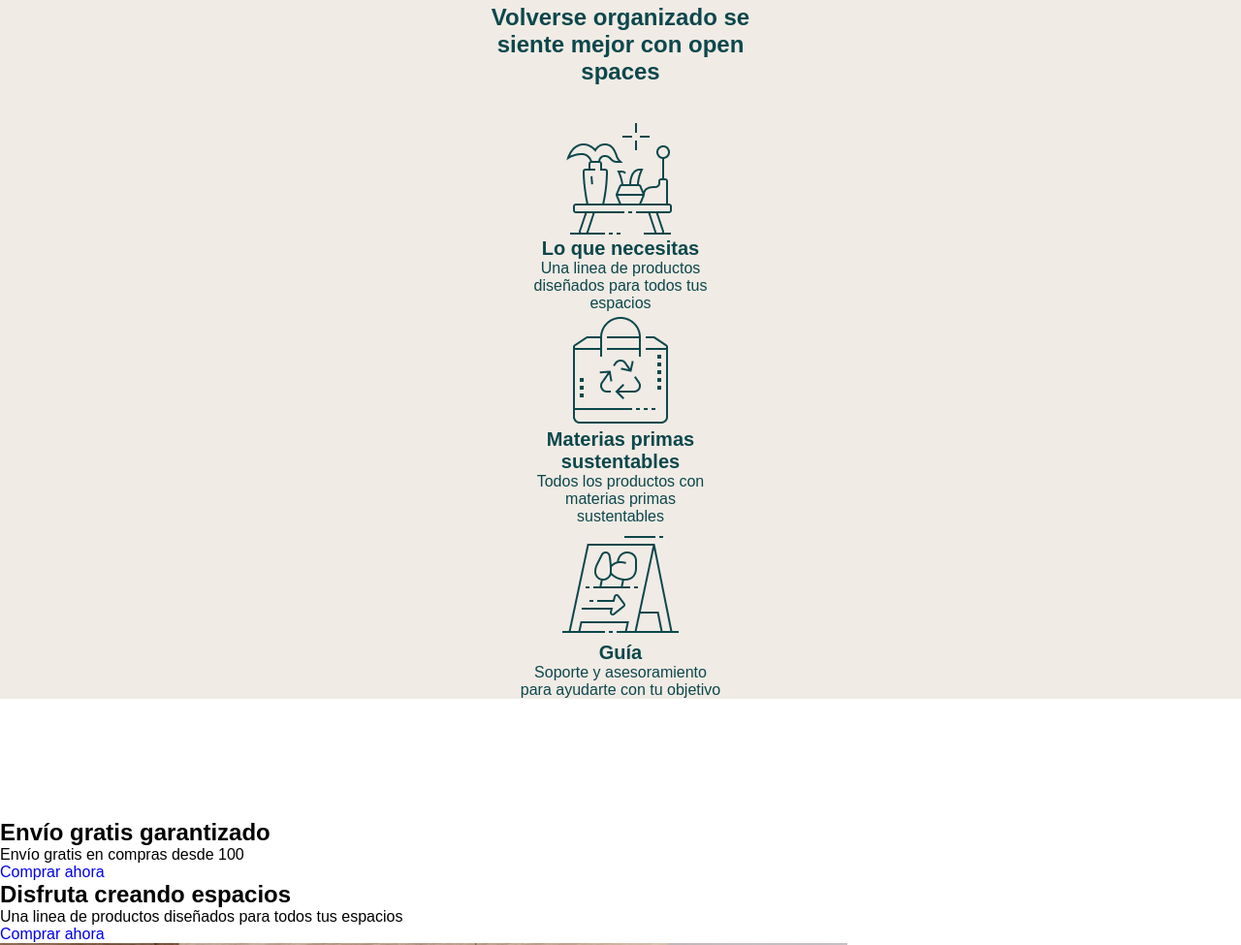
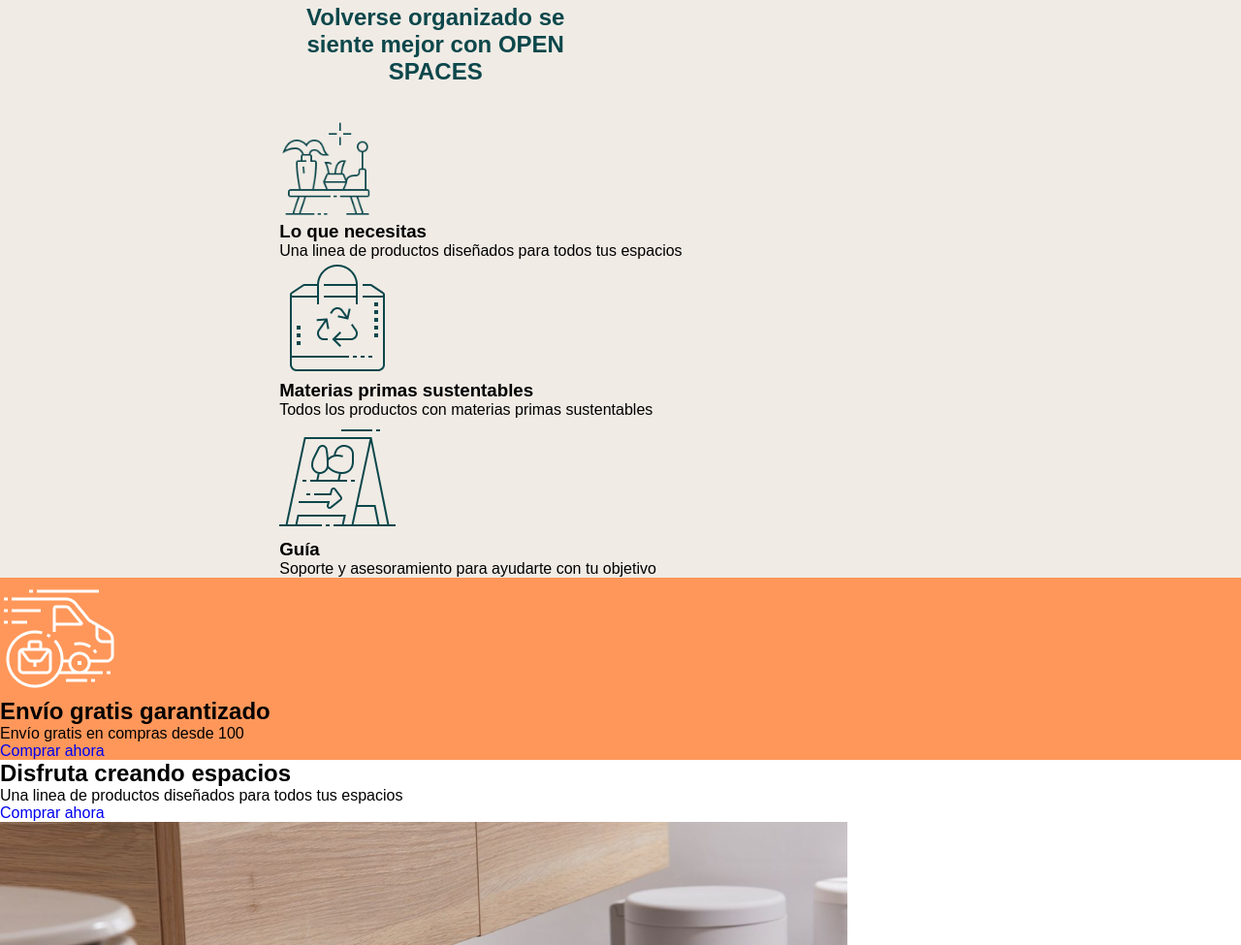
Before and after one commit to Adalab/modulo-1-evaluacion-final-Aimarest, a website: page src/html/index.html in a window 1280 px wide. Shown: the part 837-1812 px from the top of the page at 97% size. Drawn offline with nearby package versions, Linux system fonts and the light colour scheme; files that its build step writes are made by us from their sources; files whose address does not match are found by name; a web font is replaced by a local one.

Commit message:
grid in section2

```diff
--- a/src/html/index.html
+++ b/src/html/index.html
@@ -41,41 +41,44 @@
       </section>
       <section class="section2">
         <h2 class="section2__title">
-          Volverse organizado se siente mejor con open spaces
+          Volverse organizado se siente mejor con
+          <span class="section2__title--uppercase">open spaces</span>
         </h2>
-        <article class="secondsection">
+        <article class="section2__article--first">
           <img
-            class="secondsection__icons"
+            class="section2__article__icons--first"
             src="../assets/images/icon_1.png"
             alt="icono de variedad de productos"
             title="variedad de productos"
           />
-          <h3 class="secondsection__title">Lo que necesitas</h3>
-          <p class="secondsection__text">
+          <h3 class="section2__article__title--first">Lo que necesitas</h3>
+          <p class="section2__article__text--first">
             Una linea de productos diseñados para todos tus espacios
           </p>
         </article>
-        <article class="secondsection">
+        <article class="section2__article--second">
           <img
-            class="secondsection__icons"
+            class="section2__article__icons--second"
             src="../assets/images/icon_2.png"
             alt="icono bolsa reciclable"
             title="bolsa reciclable"
           />
-          <h3 class="secondsection__title">Materias primas sustentables</h3>
-          <p class="secondsection__text">
+          <h3 class="section2__article__title--second">
+            Materias primas sustentables
+          </h3>
+          <p class="section2__article__text--second">
             Todos los productos con materias primas sustentables
           </p>
         </article>
-        <article class="secondsection">
+        <article class="section2__article--third">
           <img
-            class="secondsection__icons"
+            class="section2__article__icons--third"
             src="../assets/images/icon_3.png"
             alt="icono de una guía"
             title="Una guía para ayudarte"
           />
-          <h3 class="secondsection__title">Guía</h3>
-          <p class="secondsection__text">
+          <h3 class="section2__article__title--third">Guía</h3>
+          <p class="section2__article__text--third">
             Soporte y asesoramiento para ayudarte con tu objetivo
           </p>
         </article>
--- a/src/scss/main.scss
+++ b/src/scss/main.scss
@@ -65,36 +65,104 @@
   }
 }
 .section2 {
-  display: flex;
-  flex-direction: column;
-  justify-content: center;
-  align-items: center;
+  display: grid;
+  grid-template-columns: repeat(25% 50% 25%);
+  grid-template-rows: repeat(4 1fr);
+  grid-template-areas:
+    ". section2__title ."
+    ". section2__article--first ."
+    ". section2__article--second ."
+    ". section2__article--third .";
   background-color: $lightgrey;
   width: 100vw;
 
   &__title {
+    grid-area: section2__title;
     text-align: center;
     color: $bluegreen;
     width: 322px;
     margin-top: 41px;
     margin-bottom: 37px;
+    &--uppercase {
+      text-transform: uppercase;
     }
   }
-.secondsection {
-  display: flex;
-  flex-direction: column;
-  justify-content: center;
-  align-items: center;
+  &__article {
+    display: grid;
+    grid-template-columns: repeat(3 1fr);
+    grid-template-rows: repeat(3 1fr);
     width: 208px;
+    &--first {
+      grid-area: section2__article--first;
+      grid-template-areas:
+        ". section2__article__icons--products ."
+        ". section2__article__title--first ."
+        ". section2__article__text--first .";
+    }
+    &--second {
+      grid-area: section2__article--second;
+      grid-template-areas:
+        ". section2__article__icons--second ."
+        ". section2__article__title--second ."
+        ". section2__article__text--second .";
+    }
+    &--third {
+      grid-area: section2__article--third;
+      grid-template-areas:
+        ". section2__article__icons--third ."
+        ". section2__article__title--third ."
+        ". section2__article__text--third .";
+    }
+
     &__title {
       text-align: center;
       color: $bluegreen;
       font-size: $thirdtitle;
       font-weight: 600;
+      margin-top: 47px;
+      margin-bottom: 12px;
+      &--first {
+        grid-area: section2__article__title--first;
+      }
+      &--second {
+        grid-area: section2__article__title--second;
+      }
+      &--third {
+        grid-area: section2__article__title--third;
+      }
     }
     &__text {
       text-align: center;
       color: $bluegreen;
       font-size: $textsize;
+      width: 208px;
+      margin-bottom: 36px;
+      &--first {
+        grid-area: section2__article__text--first;
+      }
+      &--second {
+        grid-area: section2__article__text--second;
+      }
+      &--third {
+        grid-area: section2__article__text--third;
       }
     }
+    &__icons {
+      width: 90px;
+      height: 90px;
+      &--first {
+        height: 99px;
+        grid-area: section2__article__icons--first;
+      }
+      &--second {
+        grid-area: section2__article__icons--second;
+      }
+      &--third {
+        grid-area: section2__article__icons--third;
+      }
+    }
+  }
+}
+.section3 {
+  background-color: $orange;
+}
```
Lines whose indentation alone changed are shown as unchanged.
